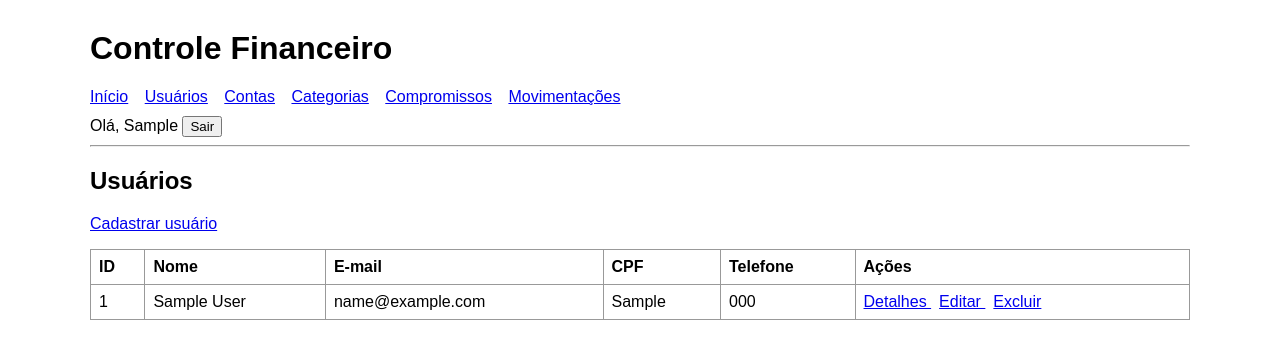
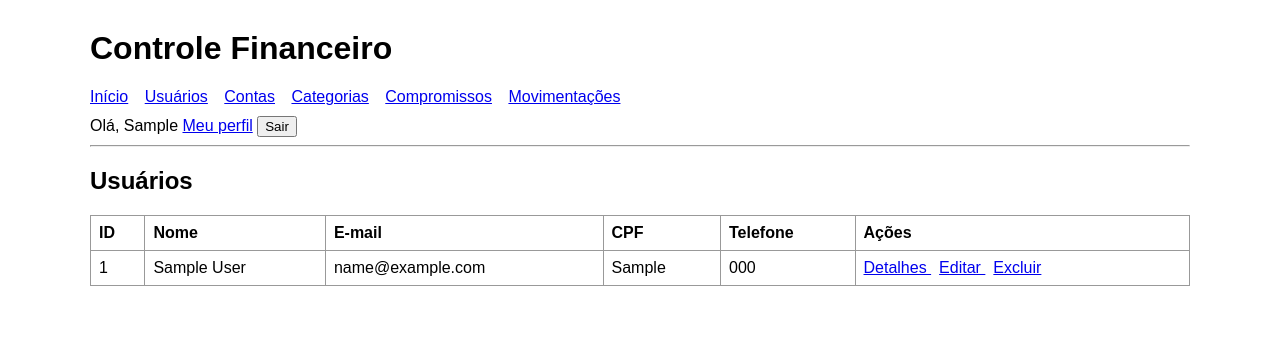
Before and after one commit to Francielp2/Controle_Financeiro, a Django app: page /usuarios/ in a window 1280 px wide. Shown: the top 359 px of the page. Run offline with Django 5.2, Linux system fonts and the light colour scheme; a user stored in the database is signed in; tables that the repository leaves empty hold one stand-in row (values such as "Sample post").

Commit message:
Ajusta navbar e telas de usuário conforme permissões

```diff
--- a/templates/base.html
+++ b/templates/base.html
@@ -49,7 +49,9 @@
     <nav>
         {% if user.is_authenticated %}
             <a href="{% url 'financeiro:inicio' %}">Início</a>
-            <a href="{% url 'usuarios:usuario_listar' %}">Usuários</a>
+            {% if user.is_staff %}
+                <a href="{% url 'usuarios:usuario_listar' %}">Usuários</a>
+            {% endif %}
             <a href="{% url 'financeiro:conta_listar' %}">Contas</a>
             <a href="{% url 'financeiro:categoria_listar' %}">Categorias</a>
             <a href="{% url 'financeiro:compromisso_listar' %}">Compromissos</a>
@@ -60,6 +62,7 @@
     <div class="sessao">
         {% if user.is_authenticated %}
             Olá, {{ user.first_name|default:user.username }}
+            <a href="{% url 'usuarios:perfil' %}">Meu perfil</a>
 
             <form method="post" action="{% url 'usuarios:logout' %}" class="form-sair">
                 {% csrf_token %}
--- a/templates/usuarios/listar.html
+++ b/templates/usuarios/listar.html
@@ -4,12 +4,6 @@
 
 {% block content %}
     <h2>Usuários</h2>
-
-    <p>
-        <a href="{% url 'usuarios:usuario_criar' %}">
-            Cadastrar usuário
-        </a>
-    </p>
 
     <table>
         <thead>
```
Also changed, not shown: templates/usuarios/detalhar.html (+5 -3 lines).
